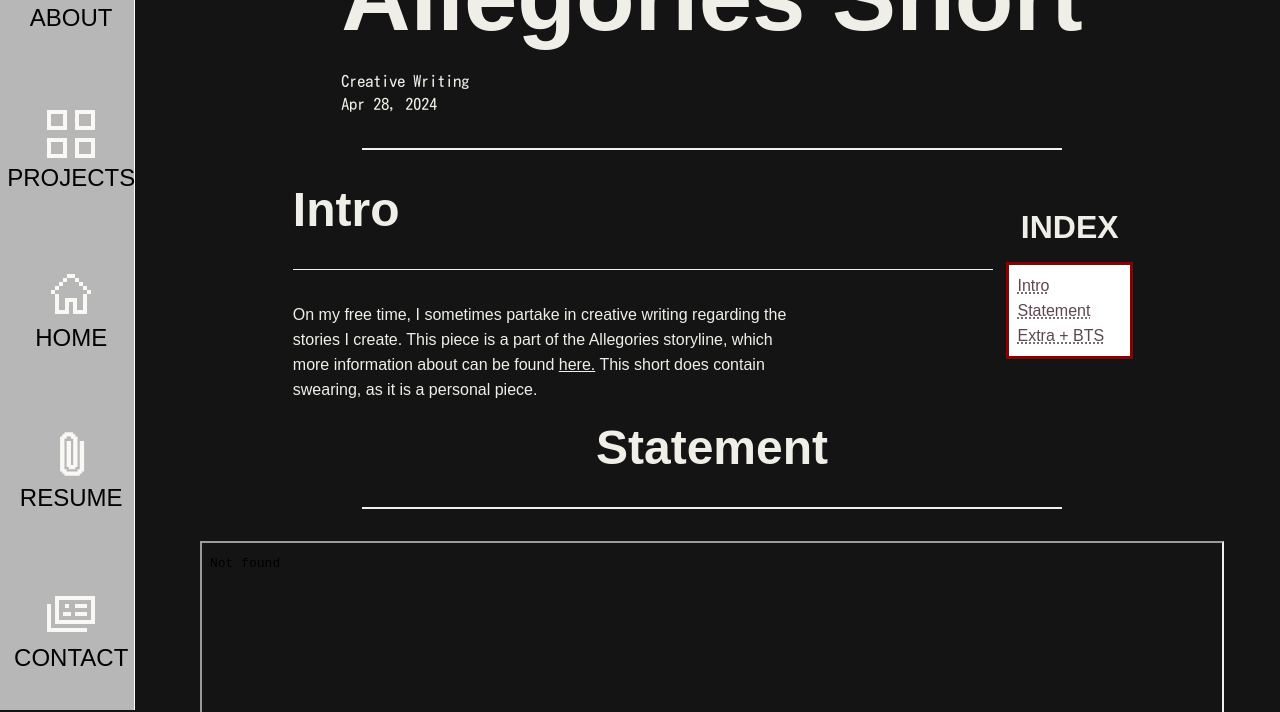
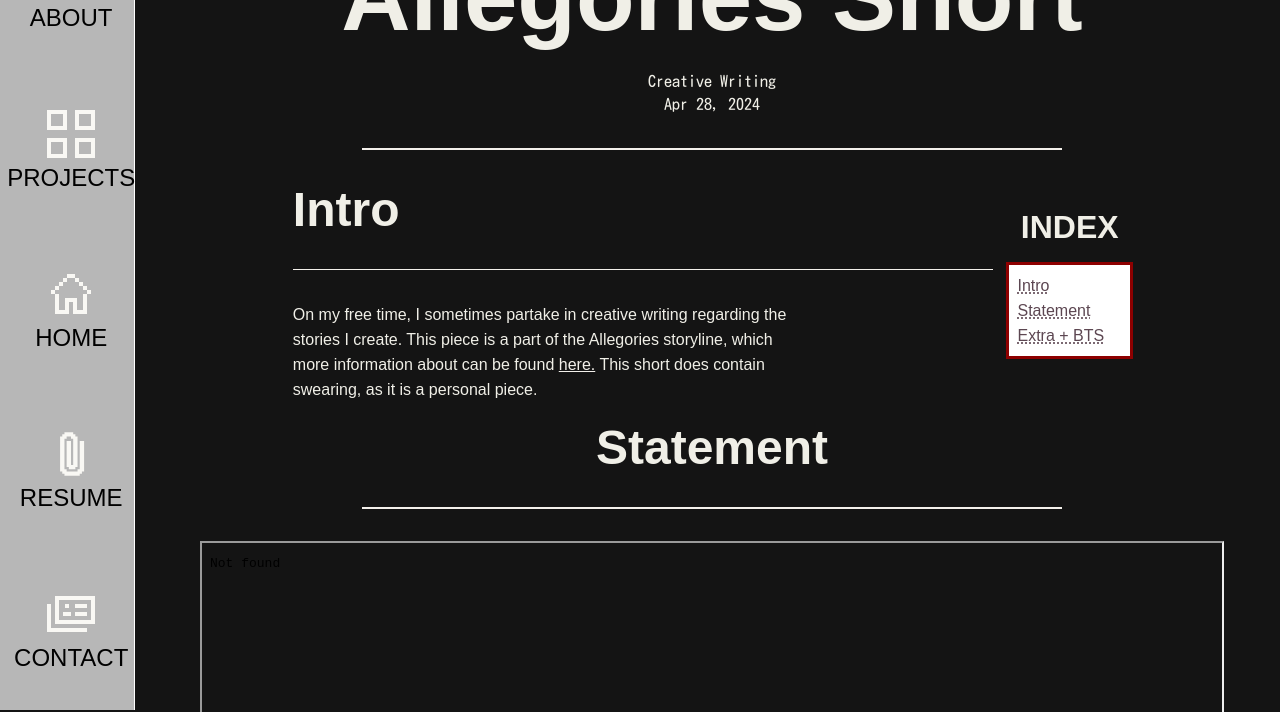
Before and after one commit to slqughterhqusee/portfolio, a plain HTML site: page landing-pages/allegories-short.html in a window 1280 px wide. Shown: the part 90-802 px from the top of the page. Drawn offline with Linux system fonts and the light colour scheme; a web font is replaced by a local one.

Commit message:
writing page styling

```diff
--- a/landing-pages/allegories-short.html
+++ b/landing-pages/allegories-short.html
@@ -42,14 +42,15 @@
 
         <section class="main eighty-sizer column">
             <!-- header area -->
-            <section class="land-head">
+            <section class="land-head writing-head column">
                 <h1>Allegories Short</h1>
                 <br>
                 <p class="kosugi">Creative Writing</p>
                 <p class="kosugi">Apr 28, 2024</p>
+                <div class="landing-div"></div>
             </section>
 
-            <div class="landing-div"></div>
+
 
             <!-- intro and index -->
 
@@ -114,7 +115,10 @@
             <ul class="fiftywidth">
                 <li>I wrote this in the dead middle of the night.</li>
                 <br>
-                <li>I wanted to portray the tension between Tea and Jhim, especially how Jhim sees her as toxic when in reality she's just scared for his wellbeing. Something that was also important for me to show was that despite the two of them being raised on violence, by violence, they both are trying to be respectful of each other and sort it out in a calm manner.</li>
+                <li>I wanted to portray the tension between Tea and Jhim, especially how Jhim sees her as toxic when in
+                    reality she's just scared for his wellbeing. Something that was also important for me to show was
+                    that despite the two of them being raised on violence, by violence, they both are trying to be
+                    respectful of each other and sort it out in a calm manner.</li>
             </ul>
 
             <br><br>
--- a/style.css
+++ b/style.css
@@ -509,6 +509,10 @@ div p{
 iframe {
     width: 100%;
     height: 500px;
+}
+
+.writing-head{
+    align-self: center;
 }
 
 /* home styling */
```
Also changed, not shown: landing-pages/ready-player-one.html (+3 -2 lines).
